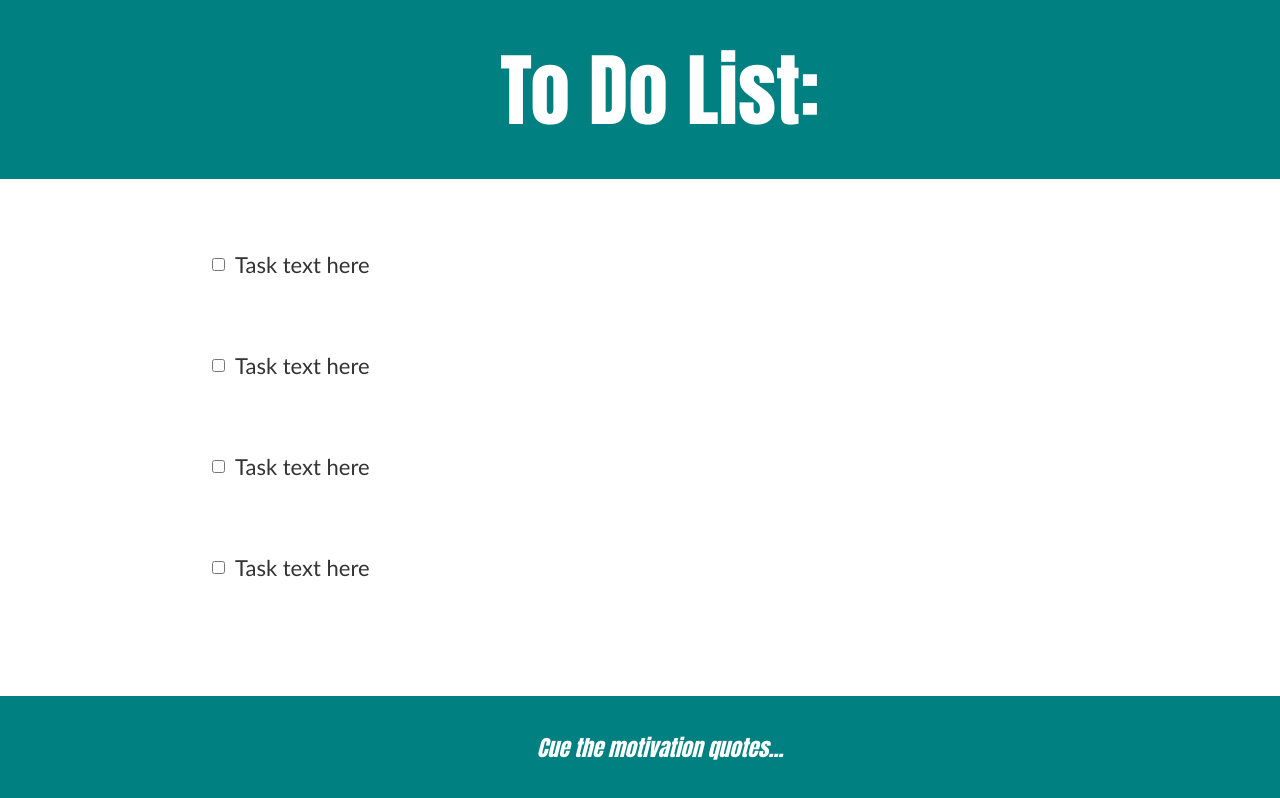
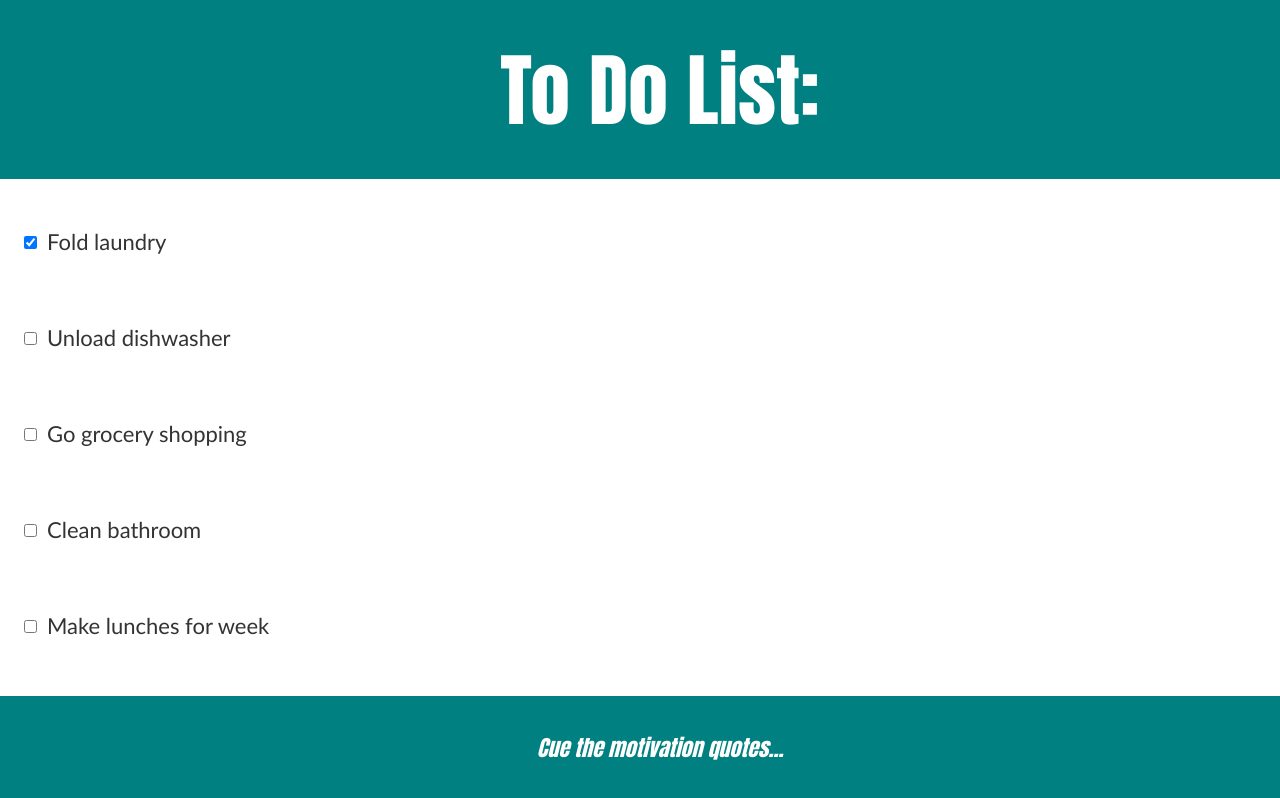
Before and after one commit to kaylahimmel/react-todo-app, a React (Create React App) app in the folder to-do-tutorial/: page / in a window 1280 px wide. Shown: the top 798 px of the page. Built offline with nearby package versions, Linux system fonts and the light colour scheme.

Commit message:
added data array and changed functional component to a class component

```diff
--- a/to-do-tutorial/src/App.js
+++ b/to-do-tutorial/src/App.js
@@ -3,20 +3,26 @@ import './styles/styles.css';
 import Header from '../src/components/Header'
 import Footer from '../src/components/Footer'
 import ListItem from './components/ListItem'
+import todoData from './todoData'
 
-function App() {
-  return (
-    <div className="App">
-      <Header />
-      <div className="list">
-        <ListItem />
-        <ListItem />
-        <ListItem />
-        <ListItem />
+class App extends React.Component {
+  render() {
+    const taskComponent = todoData.map(task => {
+      return (
+        <div>
+          <ListItem key={task.id} task={task} />
+        </div>
+      )
+    })
+
+    return (
+      <div className="App">
+        <Header />
+        {taskComponent}
+        <Footer />
       </div>
-      <Footer />
-    </div>
-  );
+    )
+  }
 }
 
 export default App;
--- a/to-do-tutorial/src/components/ListItem.js
+++ b/to-do-tutorial/src/components/ListItem.js
@@ -1,10 +1,11 @@
 import React from 'react';
 
-function ListItem () {
+function ListItem (props) {
+
   return (
     <div className="list-item">
-      <input type='checkbox' />
-      <p>Task text here</p>
+      <input type='checkbox' checked={props.task.completed} />
+      <p>{props.task.text}</p>
     </div>
   )
 }
--- a/to-do-tutorial/src/styles/styles.css
+++ b/to-do-tutorial/src/styles/styles.css
@@ -2,6 +2,7 @@ body {
   margin: 0;
   font-family: 'Gill Sans', 'Gill Sans MT', Calibri, 'Trebuchet MS', sans-serif;
   color: #333;
+  line-height: 1;
 }
 
 .navbar, .footer {
@@ -36,11 +37,15 @@ input[type=checkbox] {
   display: flex;
   justify-content: flex-start;
   align-items: center;
-  padding: 30px 20px 0;
+  padding: 0 20px;
   width: 90%;
   font-size: 22px;
+}
 
+.list-item:first-child {
+  margin-top: 30px;
 }
+
 
 .footer {
   font-size: 22px;
--- /dev/null
+++ b/to-do-tutorial/src/todoData.js
@@ -0,0 +1,34 @@
+const todoData = [
+  {
+    id: 1,
+    text: "Fold laundry",
+    completed: true
+  },
+  {
+    id: 2,
+    text: "Unload dishwasher",
+    completed: false
+  },
+  {
+    id: 3,
+    text: "Go grocery shopping",
+    completed: false
+  },
+  {
+    id: 4,
+    text: "Clean bathroom",
+    completed: false
+  },
+  {
+    id: 5,
+    text: "Make lunches for week",
+    completed: false
+  },
+  {
+    id: 6,
+    text: "Call grandma",
+    completed: false
+  }
+]
+
+export default todoData;
```
